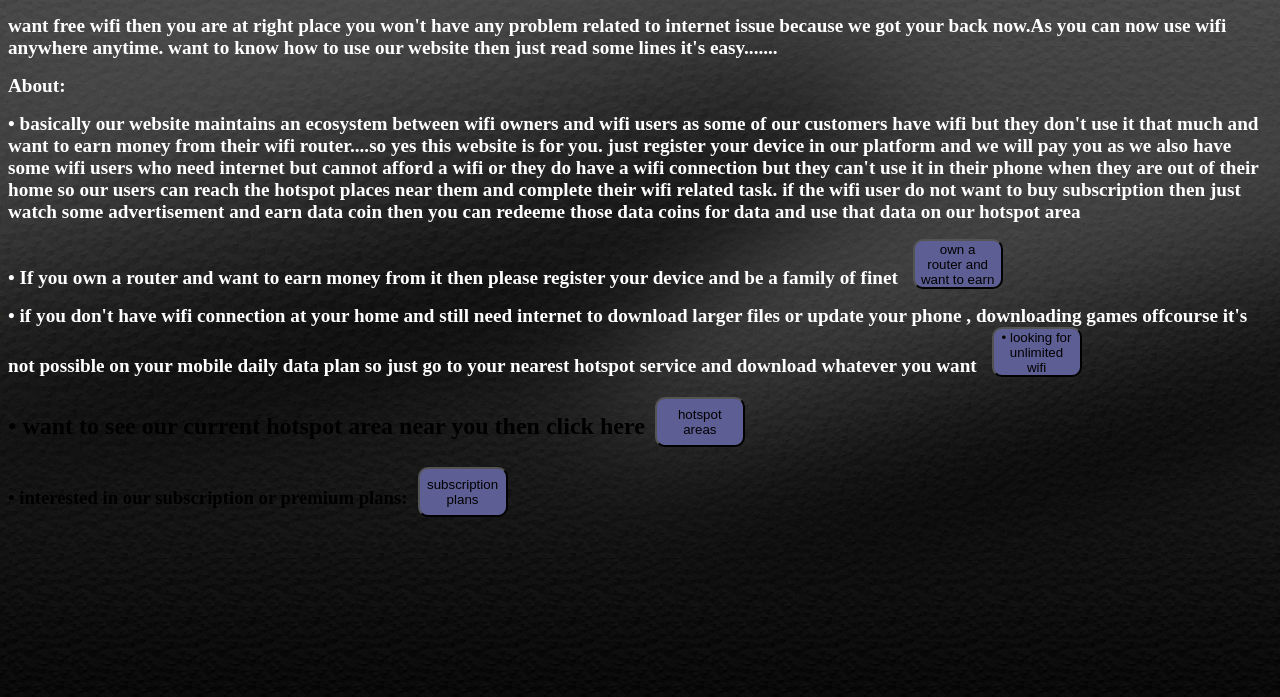
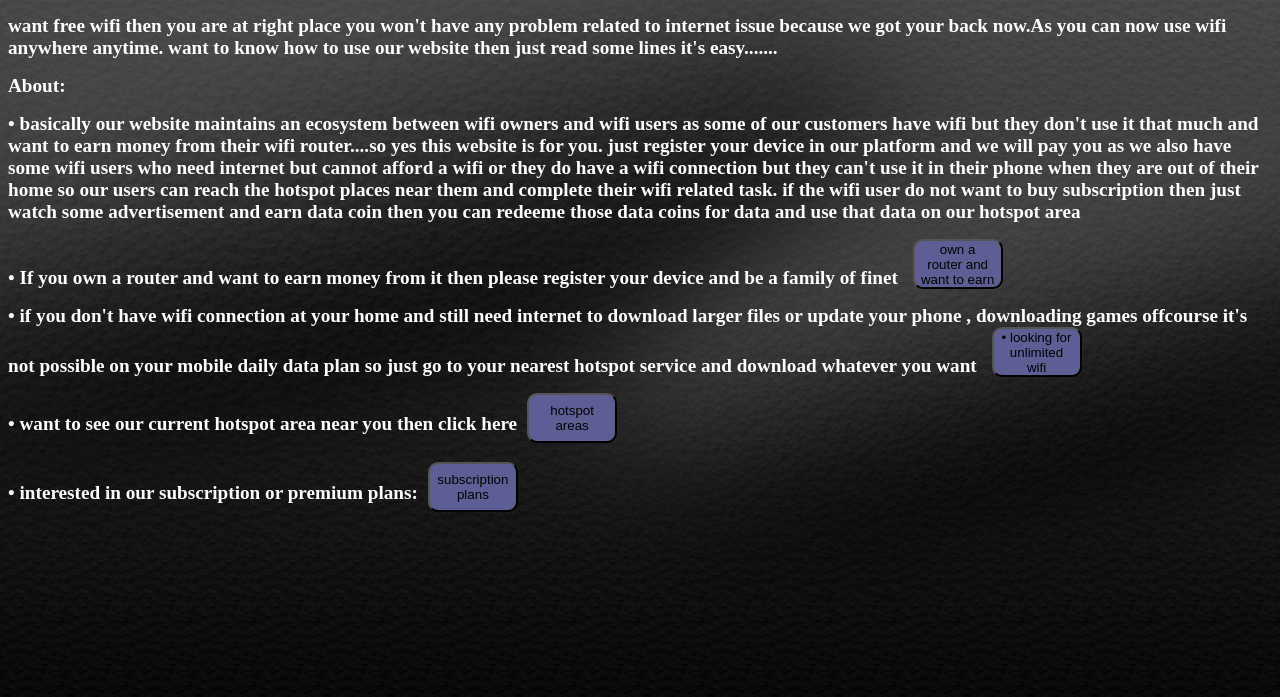
Before and after one commit to himanshp1656/finet.github.io, a plain HTML site: page index.html in a window 1280 px wide. Shown: the part 103-800 px from the top of the page. Drawn offline with Linux system fonts and the light colour scheme.

Commit message:
Update index.html

```diff
--- a/index.html
+++ b/index.html
@@ -22,8 +22,8 @@
     <h2 class="text">&#x2022 basically our website maintains an ecosystem between wifi owners and wifi users as some of our customers have wifi but they don't use it that much and want to earn money from their wifi router....so yes this website is for you. just register your device in our platform and we will pay you as we also have some wifi users who need internet but cannot afford a wifi or they do have a wifi connection but they can't use it in their phone when they are out of their home so our users can reach the hotspot places near them and complete their wifi related task. if the wifi user do not want to buy subscription then just watch some advertisement and earn data coin then you can redeeme those data coins for data and use that data on our hotspot area </h2>
     <h2 class="text">&#x2022 If you own a router and want to earn money from it then please register your device and be a family of finet <button class="btn"> own a router and want to earn</button></h2>
     <h2 class="text">&#x2022 if you don't have wifi connection at your home and still need internet to download larger files or update your phone , downloading games offcourse it's not possible on your mobile daily data plan so just go to your nearest hotspot service and download whatever you want     <button class="btn">&#x2022 looking for unlimited wifi</button></h2>
-    <h2>&#x2022 want to see our current hotspot area near you then click here<button class="btn">hotspot areas</button></h2>
-    <h3>&#x2022 interested in our subscription or premium plans:<button class="btn">subscription plans</button></h3>
+    <h2 class="text">&#x2022 want to see our current hotspot area near you then click here<button class="btn">hotspot areas</button></h2>
+    <h3 class="text">&#x2022 interested in our subscription or premium plans:<button class="btn">subscription plans</button></h3>
 
 
 
```
